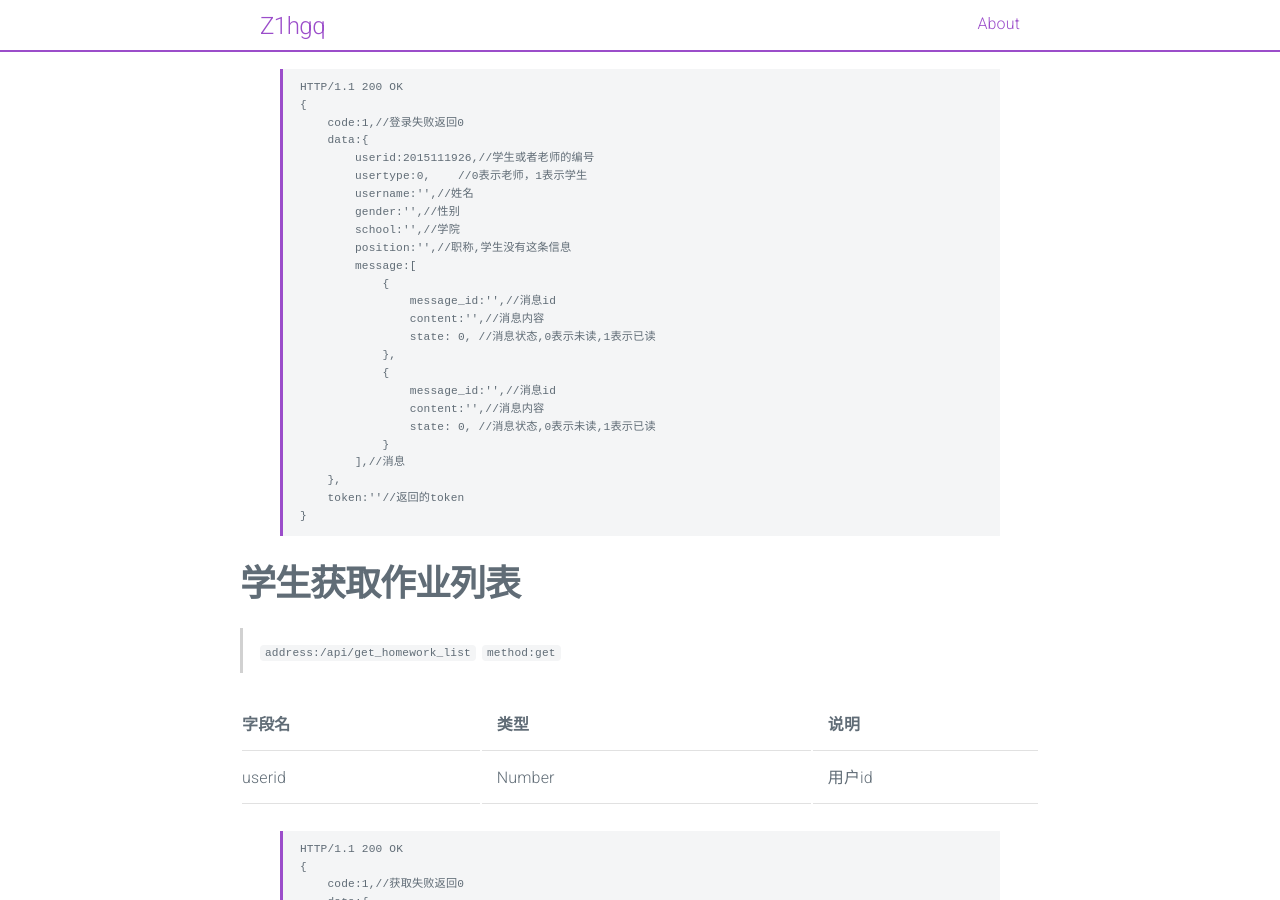
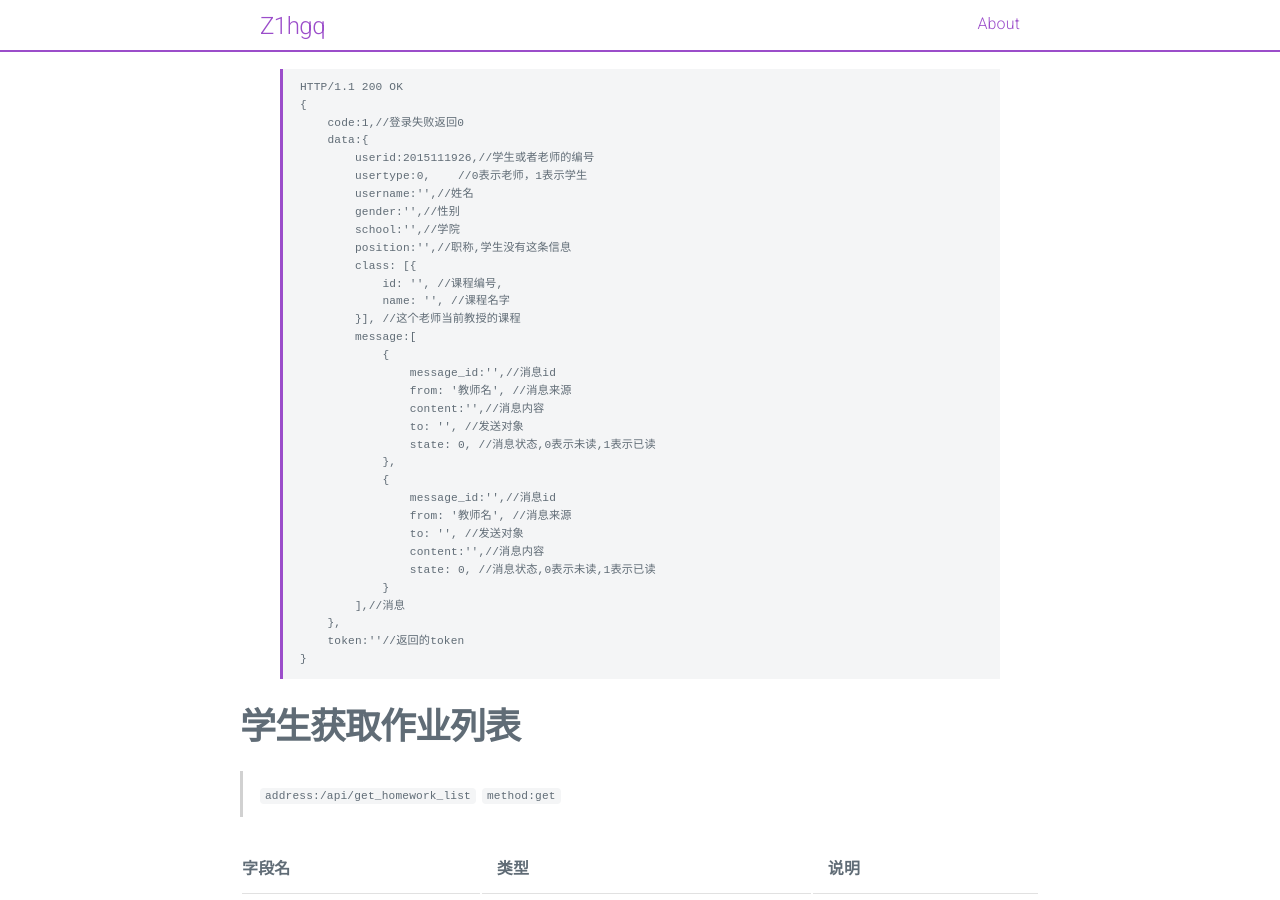
Before and after one commit to Z1hgq/Z1hgq.github.io, a Jekyll site: the page built from _posts/2019-03-13-Student-homework-evalution-system-api.md, in a window 1280 px wide and 900 px high, scrolled down 516 px. Built offline with Jekyll 4.4.1, drawn with Linux system fonts in a browser that asks for light colours; some of the changed text lies outside the part shown.

Commit message:
API UPDATE

```diff
--- a/_posts/2019-03-13-Student-homework-evalution-system-api.md
+++ b/_posts/2019-03-13-Student-homework-evalution-system-api.md
@@ -23,14 +23,22 @@ HTTP/1.1 200 OK
         gender:'',//性别
         school:'',//学院
         position:'',//职称,学生没有这条信息
+        class: [{
+            id: '', //课程编号,
+            name: '', //课程名字
+        }], //这个老师当前教授的课程
         message:[
             {
                 message_id:'',//消息id
+                from: '教师名', //消息来源
                 content:'',//消息内容
+                to: '', //发送对象
                 state: 0, //消息状态,0表示未读,1表示已读
             },
             {
                 message_id:'',//消息id
+                from: '教师名', //消息来源
+                to: '', //发送对象
                 content:'',//消息内容
                 state: 0, //消息状态,0表示未读,1表示已读
             }
@@ -107,6 +115,7 @@ HTTP/1.1 200 OK
 
 | 字段名 | 类型 | 说明 |
 | --- | --- | --- |
+| id | Number | 批改学生学号 |
 | student_id | Number | 被批改学生学号 |
 | homework_id | Number | 提交作业编号 |
 | grade | Number | 分数 |
@@ -249,8 +258,8 @@ HTTP/1.1 200 OK
 
 | 字段名 | 类型 | 说明 |
 | --- | --- | --- |
-| userid | Number | 用户id |
-| message_id| String | 消息id |
+| teacher_id | Number | 教师id |
+| student_id | Number | 学生id |
 | content | String | 消息内容 |
 
 {% highlight ruby %}
```
